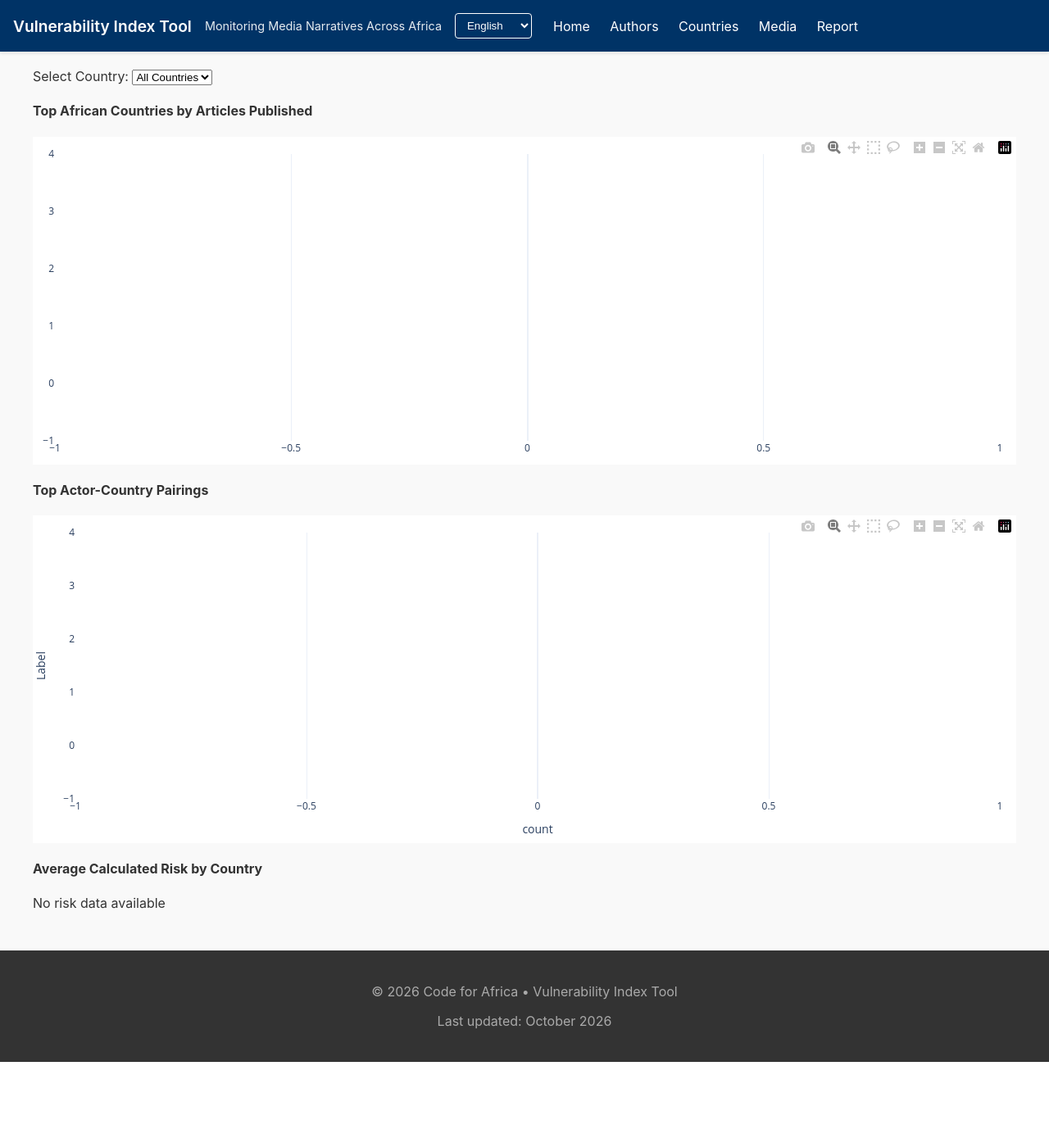
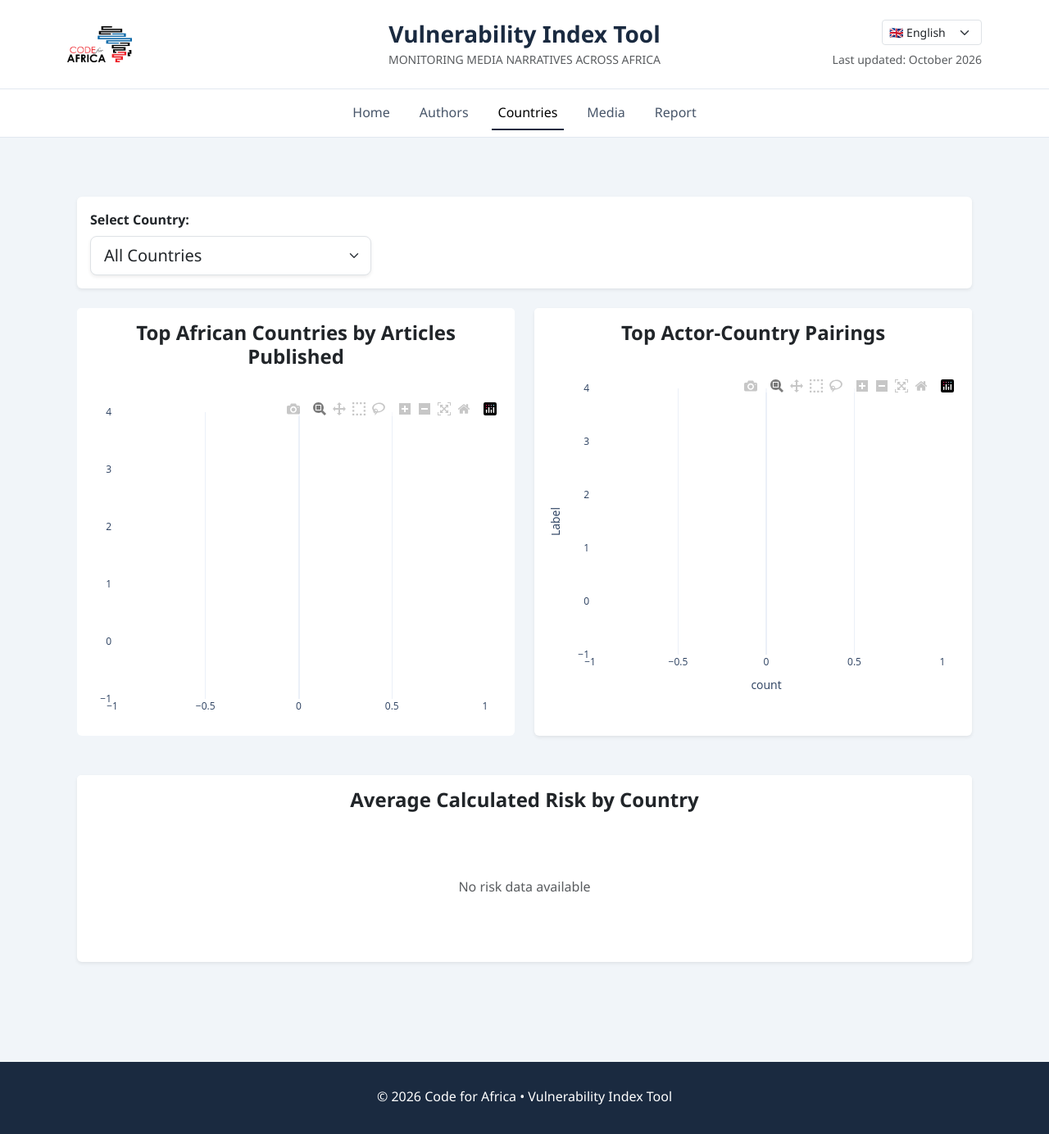
Before and after one commit to CodeForAfrica/VI, a Django app: page /countries/ in a window 1280 px wide. Shown: the whole page at 82% size. Before the commit the page ends 1296 px from the top, so only its background shows below. Run offline with Django 4.2, Linux system fonts and the light colour scheme; data comes from the database, SQL or seed files in the repository; data that the repository does not hold is empty; some libraries are stand-ins or nearby versions.

Commit message:
Update base.html

```diff
--- a/dashboard/templates/base.html
+++ b/dashboard/templates/base.html
@@ -1,105 +1,107 @@
-{% load static i18n %}
 <!DOCTYPE html>
 <html lang="{{ LANGUAGE_CODE }}">
+{% load static i18n %}
 <head>
     <meta charset="UTF-8">
     <meta name="viewport" content="width=device-width, initial-scale=1.0">
+    <title>{% trans "Vulnerability Index Tool - Code for Africa" %}</title>
+    <link href="https://cdn.jsdelivr.net/npm/bootstrap@5.3.0/dist/css/bootstrap.min.css" rel="stylesheet">
+    <link rel="stylesheet" href="https://cdnjs.cloudflare.com/ajax/libs/font-awesome/6.0.0/css/all.min.css">
 
-    <!-- Title: Automatically translates based on user selection -->
-    <title>{% trans "Vulnerability Index Tool" %}</title>
+    <style>
+        :root {
+            --navy-dark: #1a2a40;
+            --navy-medium: #2c3e50;
+            --slate: #475569;
+            --action-blue: #2563eb;
+            --bg-light: #f1f5f9;
+        }
 
-    <!-- CSS Stylesheet -->
-    <!-- Ensure 'style.css' exists in your static/css/ folder -->
-    <link rel="stylesheet" href="{% static 'css/style.css' %}">
+        body {
+            background-color: var(--bg-light);
+            font-family: 'Segoe UI', Tahoma, Geneva, Verdana, sans-serif;
+            color: var(--navy-dark);
+        }
 
-    <!-- Fallback Styles: Ensures nav looks good even if style.css is missing -->
-    <style>
-        body {
-            font-family: -apple-system, BlinkMacSystemFont, "Segoe UI", Roboto, Helvetica, Arial, sans-serif;
-            margin: 0;
-            padding: 0;
-            background-color: #f9f9f9;
-            color: #333;
-        }
-        nav {
-            background-color: #003366;
+        /* Header Styling */
+        header { background-color: white; border-bottom: 1px solid #e2e8f0; }
+
+        /* Navbar Styling */
+        .navbar { background-color: white; border-bottom: 1px solid #e2e8f0; padding: 0.5rem 0; }
+        .nav-link { color: var(--slate); font-weight: 500; margin: 0 10px; }
+        .nav-link.active { color: var(--navy-dark); border-bottom: 2px solid var(--navy-dark); }
+        .nav-link:hover { color: var(--action-blue); }
+
+        /* Footer Styling */
+        .footer-navy {
+            background-color: var(--navy-dark);
             color: white;
-            padding: 1rem;
-            display: flex;
-            align-items: center;
-            flex-wrap: wrap;
-            gap: 1rem;
-            box-shadow: 0 2px 4px rgba(0,0,0,0.1);
-        }
-        nav h1 { margin: 0; font-size: 1.2rem; font-weight: 600; }
-        nav span { font-size: 0.9rem; opacity: 0.9; }
-        nav a { color: white; text-decoration: none; padding: 5px 10px; border-radius: 4px; transition: background 0.2s; }
-        nav a:hover { background-color: rgba(255,255,255,0.1); }
-
-        /* Language Switcher Styling */
-        .lang-switch select {
-            padding: 6px 10px;
-            border-radius: 4px;
-            border: 1px solid #fff;
-            background: transparent;
-            color: white;
-            cursor: pointer;
-            margin-left: auto; /* Pushes switcher to the right if flex allows */
-        }
-        .lang-switch select option { color: black; }
-
-        footer {
-            background-color: #333;
-            color: #aaa;
+            padding: 30px 0;
+            margin-top: 50px;
             text-align: center;
-            padding: 1.5rem;
-            margin-top: 3rem;
-        }
-        .main-container {
-            max-width: 1200px;
-            margin: 20px auto;
-            padding: 0 20px;
         }
     </style>
 </head>
 <body>
 
-    <nav>
-        <!-- App Title -->
-        <h1>{% trans "Vulnerability Index Tool" %}</h1>
+<header class="py-4">
+    <div class="container">
+        <div class="row align-items-center">
+            <div class="col-md-3 col-12 text-md-start text-center mb-md-0 mb-3">
+                <img src="{% static 'dashboard/images/Africa logo.png' %}"
+                     alt="Code for Africa"
+                     height="45"
+                     style="max-height: 45px; width: auto; object-fit: contain;">
+            </div>
 
-        <!-- Subtitle -->
-        <span>{% trans "Monitoring Media Narratives Across Africa" %}</span>
+            <div class="col-md-6 col-12 text-center">
+                <h1 class="h3 fw-bold mb-1" style="color: var(--navy-dark);">
+                    {% trans "Vulnerability Index Tool" %}
+                </h1>
+                <p class="small text-muted mb-0 text-uppercase tracking-wider">
+                    {% trans "Monitoring Media Narratives Across Africa" %}
+                </p>
+            </div>
 
-        <!-- Language Switcher -->
-        <form action="{% url 'set_language' %}" method="post" class="lang-switch">
+            <div class="col-md-3 col-12 text-md-end text-center">
+                <!-- Minimal Language Switcher (Bootstrap styled to match your design) -->
+                <form action="{% url 'set_language' %}" method="post" style="display: inline-block; margin-bottom: 5px;">
                     {% csrf_token %}
                     <input name="next" type="hidden" value="{{ request.get_full_path }}">
-            <select name="language" onchange="this.form.submit()">
-                <option value="en" {% if LANGUAGE_CODE == 'en' %}selected{% endif %}>English</option>
-                <option value="fr" {% if LANGUAGE_CODE == 'fr' %}selected{% endif %}>Français</option>
+                    <select name="language" onchange="this.form.submit()" class="form-select form-select-sm" style="width: auto; display: inline-block; font-size: 0.875rem;">
+                        <option value="en" {% if LANGUAGE_CODE == 'en' %}selected{% endif %}>🇬🇧 English</option>
+                        <option value="fr" {% if LANGUAGE_CODE == 'fr' %}selected{% endif %}>🇫🇷 Français</option>
                     </select>
                 </form>
+                <br>
+                <small class="text-muted">{% trans "Last updated" %}: {% now "F Y" %}</small>
+            </div>
+        </div>
+    </div>
+</header>
 
-        <!-- Navigation Links -->
-        <div class="nav-links">
-            <a href="{% url 'overview' %}">{% trans "Home" %}</a>
-            <a href="{% url 'authors' %}">{% trans "Authors" %}</a>
-            <a href="{% url 'countries' %}">{% trans "Countries" %}</a>
-            <a href="{% url 'media' %}">{% trans "Media" %}</a>
-            <a href="{% url 'generate_report' %}">{% trans "Report" %}</a>
+<nav class="navbar navbar-expand-lg sticky-top">
+    <div class="container">
+        <div class="navbar-nav mx-auto">
+            <a class="nav-link {% if request.path == '/' %}active{% endif %}" href="{% url 'overview' %}">{% trans "Home" %}</a>
+            <a class="nav-link {% if '/authors/' in request.path %}active{% endif %}" href="{% url 'authors' %}">{% trans "Authors" %}</a>
+            <a class="nav-link {% if '/countries/' in request.path %}active{% endif %}" href="{% url 'countries' %}">{% trans "Countries" %}</a>
+            <a class="nav-link {% if 'outlets' in request.path %}active{% endif %}" href="{% url 'media' %}">{% trans "Media" %}</a>
+            <a class="nav-link {% if '/report/' in request.path %}active{% endif %}" href="{% url 'generate_report' %}">{% trans "Report" %}</a>
+        </div>
     </div>
 </nav>
 
-    <div class="main-container">
-        <!-- Content from child templates (e.g., overview.html) injects here -->
+<div class="container mt-5">
     {% block content %}{% endblock %}
 </div>
 
-    <footer>
-        <p>© 2026 Code for Africa • {% trans "Vulnerability Index Tool" %}</p>
-        <p>{% trans "Last updated" %}: {% now "F Y" %}</p>
+<footer class="footer-navy">
+    <div class="container">
+        <p class="mb-1">© 2026 Code for Africa • {% trans "Vulnerability Index Tool" %}</p>
+    </div>
 </footer>
 
+<script src="https://cdn.jsdelivr.net/npm/bootstrap@5.3.0/dist/js/bootstrap.bundle.min.js"></script>
 </body>
 </html>
```
Lines whose indentation alone changed are shown as unchanged.
